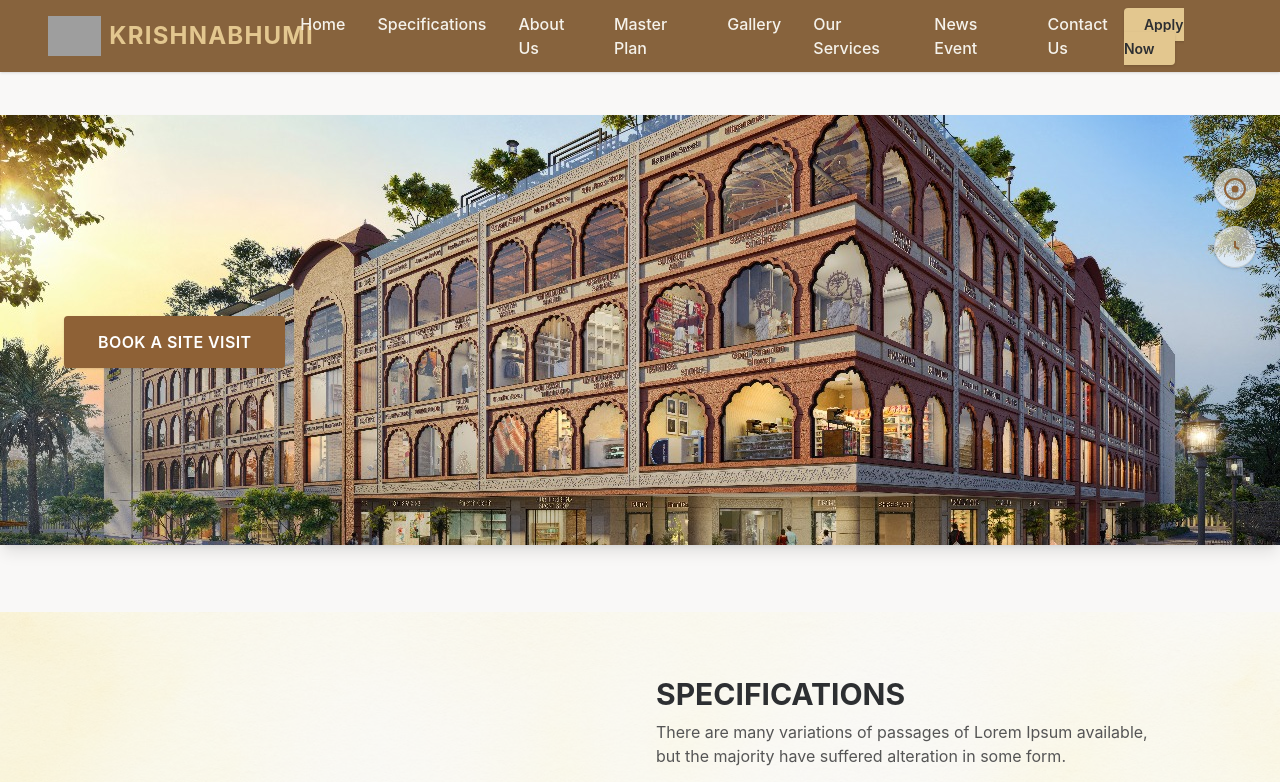
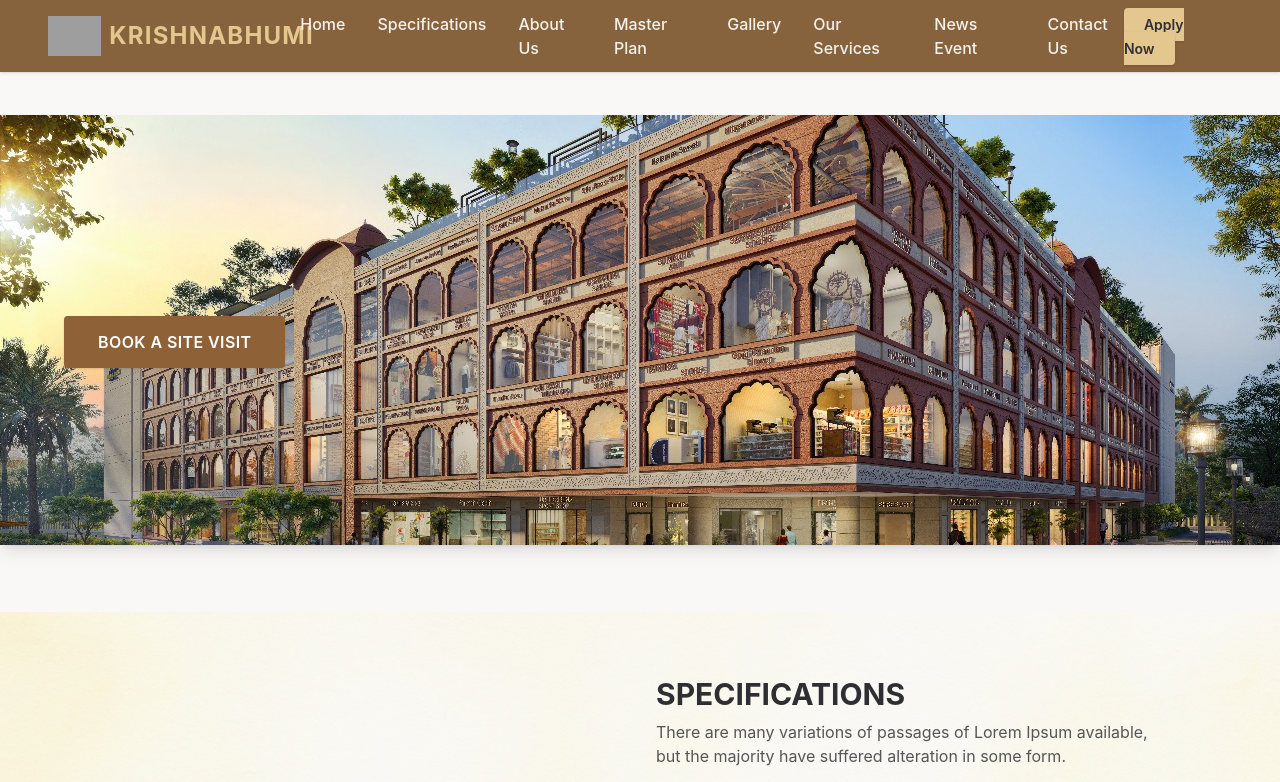
Before and after one commit to heyprakhar/krishnabhumi, a React (Create React App) app: page / in a window 1280 px wide. Shown: the top 782 px of the page. Built offline with nearby package versions, Linux system fonts and the light colour scheme; grey boxes are pictures that could not be loaded.

Commit message:
removed excess items

```diff
--- a/src/components/HeroSection.jsx
+++ b/src/components/HeroSection.jsx
@@ -28,7 +28,7 @@ const HeroSection = () => {
       </div>
 
       {/* Floating CTA Icons */}
-      <div className="absolute right-4 sm:right-6 top-20 sm:top-24 flex flex-col items-center gap-3 sm:gap-4">
+      {/* <div className="absolute right-4 sm:right-6 top-20 sm:top-24 flex flex-col items-center gap-3 sm:gap-4">
         <button className="rounded-full bg-white bg-opacity-60 p-2 shadow hover:scale-105 transition-transform border border-[#c2c8cc]">
           <svg width="24" height="24" fill="#8e6136" viewBox="0 0 24 24">
             <circle
@@ -52,7 +52,7 @@ const HeroSection = () => {
             />
           </svg>
         </button>
-      </div>
+      </div> */}
 
       {/* Optional Thumbnails (visible only on md+) */}
       <div className="hidden md:flex w-full absolute left-0 top-[78%] px-16 gap-4 justify-center z-10">
```
